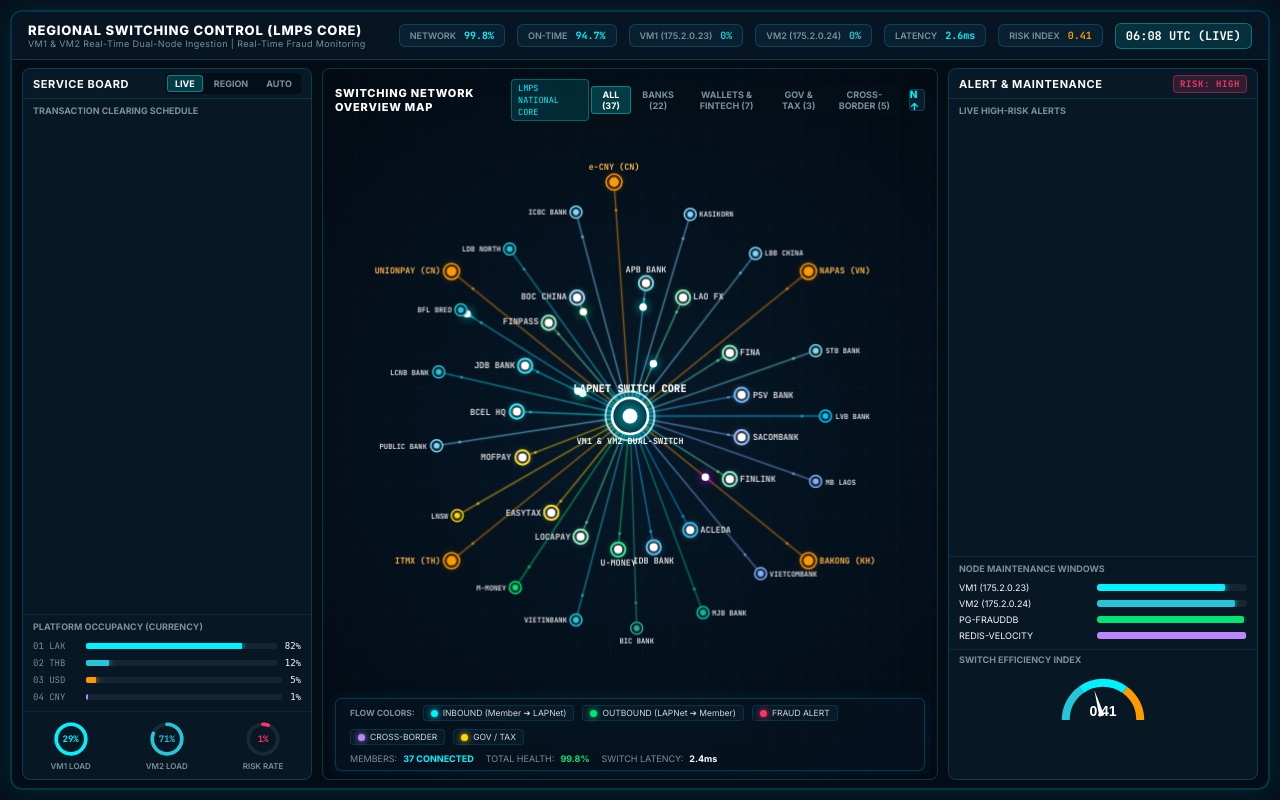
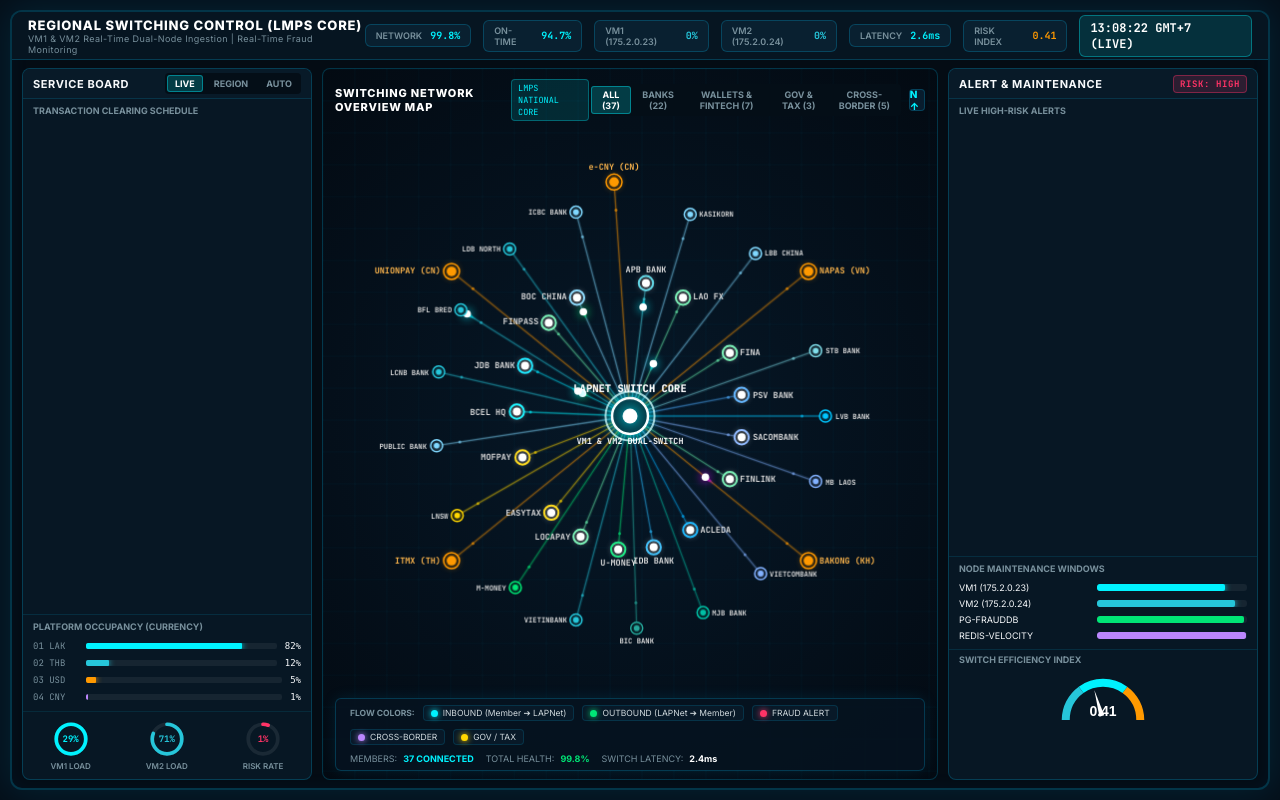
Before and after one commit to engsong/fraud-monitor, a Flask app: page / in a window 1280 px wide. Run offline with Flask 3, Linux system fonts and the light colour scheme; data that the repository does not hold is empty; some libraries are stand-ins or nearby versions.

Commit message:
feat: set live clock and timestamps to Lao timezone (Asia/Vientiane, UTC+7)

```diff
--- a/src/geomap/app.py
+++ b/src/geomap/app.py
@@ -539,7 +539,7 @@ def trace_transaction_chain_logic(cur, tx_id=None, source_acc=None, dest_acc=Non
     # S010: Night-time off hours
     hour_utc = tx_time.hour if hasattr(tx_time, "hour") else 0
     if ((18 <= hour_utc <= 22) or (1 <= hour_utc <= 4)) and target_amt >= (large_limit * 0.2):
-        r = {"id": "S010", "name": "Unusual hours with anomaly", "risk": "Medium", "desc": f"Night-time transfer combined with high value at {tx_time.strftime('%H:%M')} UTC"}
+        r = {"id": "S010", "name": "Unusual hours with anomaly", "risk": "Medium", "desc": f"Night-time transfer combined with high value at {tx_time.strftime('%H:%M')} (GMT+7)"}
         rule_hits.append(r)
         tier1_sender.append(r)
 
--- a/src/geomap/templates/index.html
+++ b/src/geomap/templates/index.html
@@ -1481,7 +1481,7 @@
           <span class="val val-amber">0.41</span>
         </div>
         <div class="clock-badge" id="clock-display">
-          14:32 UTC
+          --:--:-- GMT+7 (LIVE)
         </div>
       </div>
     </header>
@@ -1937,9 +1937,16 @@
     // ==========================================
     function updateClock() {
       const now = new Date();
-      const h = String(now.getUTCHours()).padStart(2, '0');
-      const m = String(now.getUTCMinutes()).padStart(2, '0');
-      document.getElementById('clock-display').innerText = `${h}:${m} UTC (LIVE)`;
+      // Format to Lao Timezone (Asia/Vientiane, UTC+7)
+      const options = {
+        timeZone: 'Asia/Vientiane',
+        hour: '2-digit',
+        minute: '2-digit',
+        second: '2-digit',
+        hour12: false
+      };
+      const timeStr = new Intl.DateTimeFormat('en-GB', options).format(now);
+      document.getElementById('clock-display').innerText = `${timeStr} GMT+7 (LIVE)`;
     }
     setInterval(updateClock, 1000);
     updateClock();
@@ -2764,7 +2771,7 @@
       // Detail Cards
       document.getElementById('m-sender-acc').innerText = tx.from_account || tx.source_account || 'N/A';
       document.getElementById('m-sender-bank').innerText = `${srcCode} (${(STATIONS[srcCode] || {}).fullName || 'Lao Bank'})`;
-      document.getElementById('m-tx-time').innerText = `${tx.time || tx.alert_time || ''} UTC`;
+      document.getElementById('m-tx-time').innerText = `${tx.time || tx.alert_time || ''} (GMT+7)`;
 
       document.getElementById('m-lapnet-node').innerText = tx.full_node || (tx.node === 'VM1' ? 'VM1 (175.2.0.23)' : 'VM2 (175.2.0.24)');
       document.getElementById('m-risk-score').innerText = `${tx.risk_score || 0} / 100`;
@@ -2940,7 +2947,7 @@
                   <span style="font-size: 8.5px; color: ${h.risk_score >= 80 ? 'var(--neon-red)' : 'var(--neon-cyan)'}; font-weight: 700;">
                     Risk: ${h.risk_score}/100
                   </span>
-                  <span style="font-family: 'JetBrains Mono', monospace; font-size: 8.5px; color: #78909c;">${h.time} UTC</span>
+                  <span style="font-family: 'JetBrains Mono', monospace; font-size: 8.5px; color: #78909c;">${h.time} (GMT+7)</span>
                 </div>
               </div>
 
```
